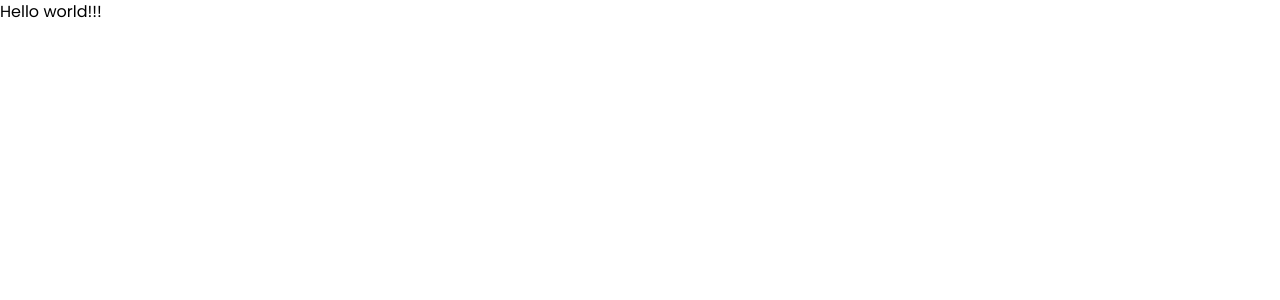
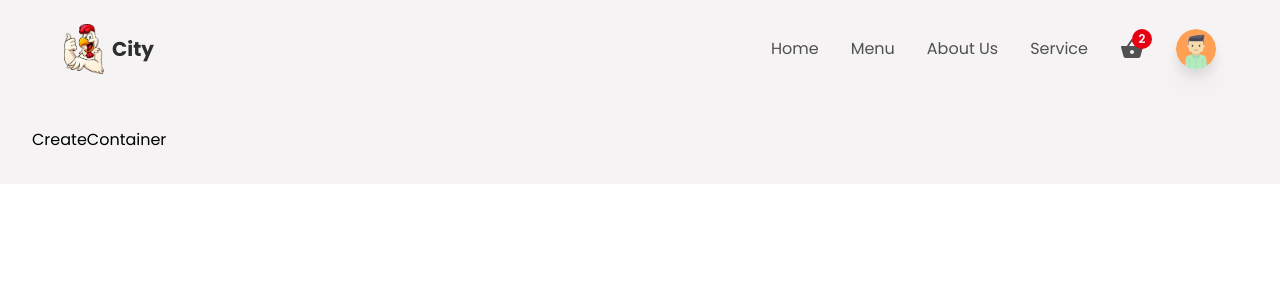
Before and after one commit to thidang2901/Foodies-react, a React (Vite) app: page /create-item in a window 1280 px wide. Shown: the top 300 px of the page. Built offline with nearby package versions, Linux system fonts and the light colour scheme.

Commit message:
add headers and routers

```diff
--- a/src/App.jsx
+++ b/src/App.jsx
@@ -1,7 +1,27 @@
+import { Route, Routes } from "react-router-dom"
+import { AnimatePresence } from "framer-motion"
+
+import { Header } from "./components"
+import { MainContainer, CreateContainer } from "./containers"
+
 import "./App.css"
 
 function App() {
-  return <div>Hello world!!!</div>
+  return (
+    <AnimatePresence mode="wait">
+      <div className="w-screen h-auto flex flex-col bg-primary">
+        <Header />
+
+
+        <main className="mt-24 p-8 w-full">
+          <Routes>
+            <Route path="/*" element={<MainContainer />} />
+            <Route path="/create-item" element={<CreateContainer />} />
+          </Routes>
+        </main>
+      </div>
+    </AnimatePresence>
+  )
 }
 
 export default App
--- /dev/null
+++ b/src/components/Header.jsx
@@ -0,0 +1,59 @@
+import React from "react"
+import { Link } from "react-router-dom"
+import { MdShoppingBasket } from "react-icons/md"
+import { motion } from "framer-motion"
+
+import Logo from "../assets/images/logo.png"
+import Avatar from "../assets/images/avatar.png"
+
+const Header = () => {
+  return (
+    <header className="fixed z-50 w-screen p-3 px-4 md:p-6 md:px-16">
+      {/* desktop & tablet */}
+      <div className="hidden md:flex w-full h-full items-center justify-between">
+        <Link to={"/"} className="flex items-center gap-2">
+          <img src={Logo} className="w-10 object-cover" alt="logo" />
+          <p className="text-headingColor text-xl font-bold">City</p>
+        </Link>
+
+        <div className="flex items-center gap-8">
+          <ul className="flex items-center gap-8">
+            <li className="text-base text-textColor hover:text-headingColor duration-100 transition-all ease-in-out cursor-pointer">
+              Home
+            </li>
+            <li className="text-base text-textColor hover:text-headingColor duration-100 transition-all ease-in-out cursor-pointer">
+              Menu
+            </li>
+            <li className="text-base text-textColor hover:text-headingColor duration-100 transition-all ease-in-out cursor-pointer">
+              About Us
+            </li>
+            <li className="text-base text-textColor hover:text-headingColor duration-100 transition-all ease-in-out cursor-pointer">
+              Service
+            </li>
+          </ul>
+
+          <div className="relative flex items-center justify-center">
+            <MdShoppingBasket className="text-textColor text-2xl cursor-pointer" />
+            <div className=" absolute -top-2 -right-2 w-5 h-5 rounded-full bg-cartNumBg flex items-center justify-center">
+              <p className="text-xs text-white font-semibold">2</p>
+            </div>
+          </div>
+
+          <div className="relative">
+            <motion.img
+              whileTap={{ scale: 0.6 }}
+              src={Avatar}
+              className="w-10 min-w-[40px] h-10 min-h-[40px] drop-shadow-xl cursor-pointer rounded-full"
+              alt="user-profile"
+            />
+          </div>
+        </div>
+      </div>
+
+      {/* mobile */}
+      <div className="flex items-center justify-between md:hidden w-full h-full"></div>
+    </header>
+  )
+}
+
+export default Header
--- /dev/null
+++ b/src/components/index.js
@@ -0,0 +1 @@
+export { default as Header } from "./Header"
--- /dev/null
+++ b/src/containers/CreateContainer.jsx
@@ -0,0 +1,7 @@
+import React from "react"
+
+const CreateContainer = () => {
+  return <div>CreateContainer</div>
+}
+
+export default CreateContainer
--- /dev/null
+++ b/src/containers/MainContainer.jsx
@@ -0,0 +1,6 @@
+import React from "react"
+
+const MainContainer = () => {
+  return <div>MainContainer</div>
+}
+export default MainContainer
--- /dev/null
+++ b/src/containers/index.js
@@ -0,0 +1,2 @@
+export { default as MainContainer } from "./MainContainer"
+export { default as CreateContainer } from "./CreateContainer"
--- a/src/main.jsx
+++ b/src/main.jsx
@@ -1,11 +1,14 @@
 import React from "react"
 import ReactDOM from "react-dom/client"
+import { BrowserRouter as Router } from "react-router-dom"
 
 import App from "./App"
 import "./index.css"
 
 ReactDOM.createRoot(document.getElementById("root")).render(
   <React.StrictMode>
-    <App />
+    <Router>
+      <App />
+    </Router>
   </React.StrictMode>
 )
```
